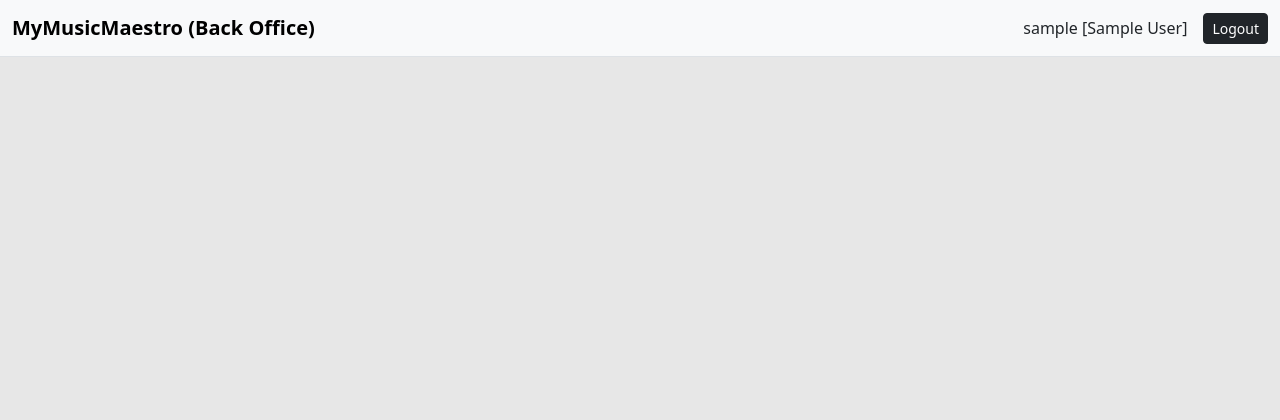
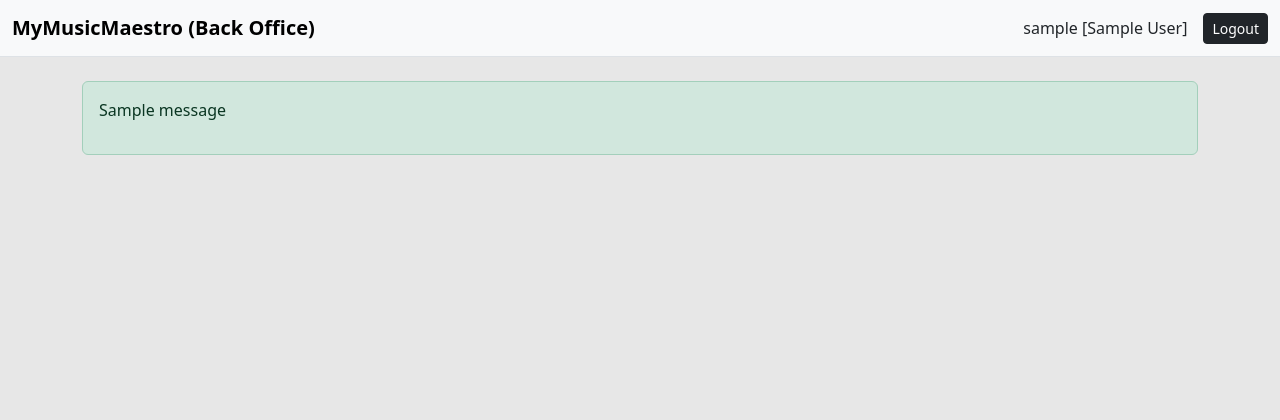
Before and after one commit to birat1/music-managing-app, a Django app: page / in a window 1280 px wide. Shown: the top 420 px of the page. Run offline with Django 5.2, Linux system fonts and the light colour scheme; a user stored in the database is signed in; tables that the repository leaves empty hold one stand-in row (values such as "Sample post"); one stand-in notice (Sample message) is shown.

Commit message:
Added messages

```diff
--- a/django-app/label_music_manager/templates/label_music_manager/album_list.html
+++ b/django-app/label_music_manager/templates/label_music_manager/album_list.html
@@ -29,6 +29,14 @@
 {% endblock %}
 
 {% block content %}
+{% if messages %}
+    <div class="alert alert-success">
+        {% for message in messages %}
+            <p>{{ message }}</p>
+        {% endfor %}
+    </div>
+{% endif %}
+
 {% for album in albums %}
 <div class="card w-75 mx-auto mt-4 d-flex flex-row album-card shadow-sm">
     <!-- Album Image -->
```
